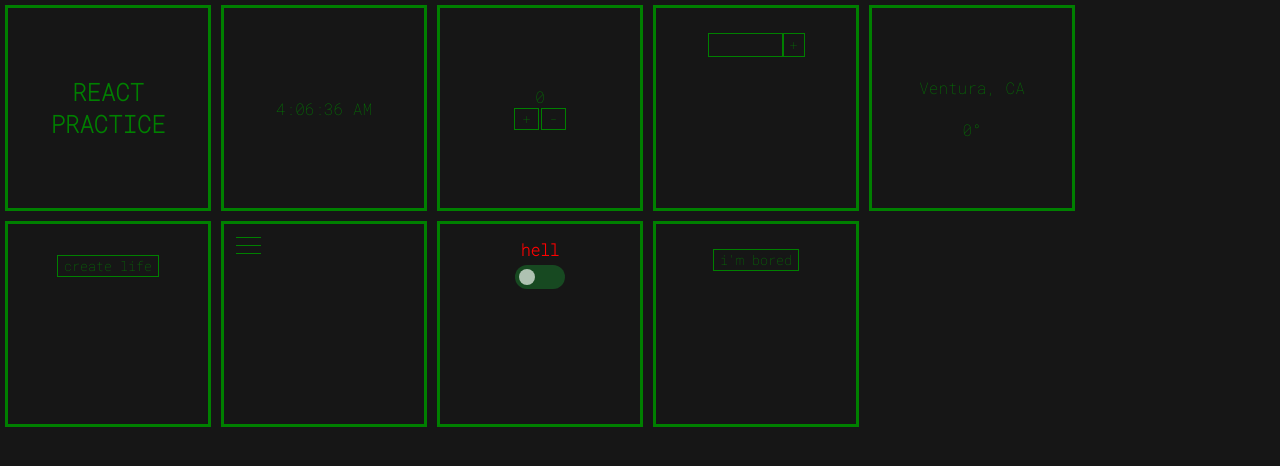
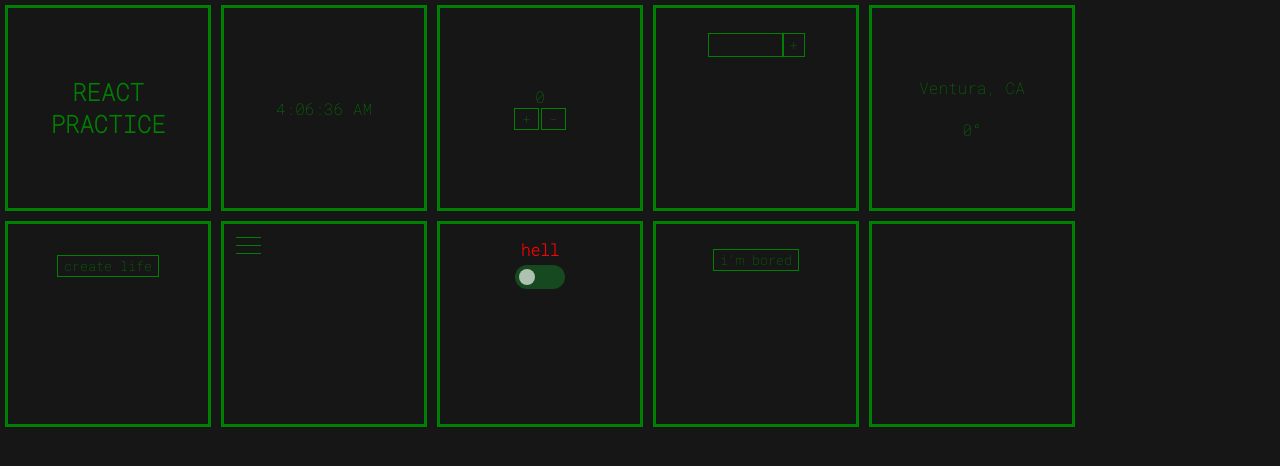
Before and after one commit to kevinduran/react_practice, a React (Create React App) app in the folder testing/: page / in a window 1280 px wide. Shown: the top 466 px of the page. Built offline with nearby package versions, Linux system fonts and the light colour scheme; no server answers.

Commit message:
testing....

```diff
--- a/testing/src/App.js
+++ b/testing/src/App.js
@@ -9,7 +9,7 @@ import Person from './Person.js'
 import Hamburger from './Hamburger'
 import Dark from './Dark'
 import Bored from './Bored'
-
+import Birthday from  './Birthday/Birthday'
 export default function App() {
 
 
@@ -24,6 +24,7 @@ export default function App() {
             <Hamburger/>
             <Dark/>
             <Bored/>
+            <Birthday />
         </div>
     )
 
--- /dev/null
+++ b/testing/src/Birthday/Birthday.js
@@ -0,0 +1,11 @@
+import React from 'react'
+import birthdayData from './birthdayData'
+
+
+export default function Birthday() {
+    return (
+        <div className="bigBoy">
+            {birthdayData.map(key => {console.log(key)})}
+        </div>
+    )
+}
--- /dev/null
+++ b/testing/src/Birthday/birthdayData.js
@@ -0,0 +1,32 @@
+export default  [
+            {
+                id:1,
+                name:"kevin",
+                age: 30
+            },
+            {
+                id:1,
+                name:"joe",
+                age: 31
+            },
+            {
+                id:1,
+                name:"kim",
+                age: 27
+            },
+            {
+                id:1,
+                name:"james",
+                age: 7
+            },
+            {
+                id:1,
+                name:"becky",
+                age: 52
+            },
+            {
+                id:1,
+                name:"beto",
+                age: 55
+            }
+        ]
--- a/testing/src/Dark.js
+++ b/testing/src/Dark.js
@@ -1,5 +1,5 @@
 import React,{useState} from 'react'
-import logo from './hell.gif'
+import logo from './assets/hell.gif'
 
 export default function Darks() {
 
```
Also changed, not shown: testing/src/assets/hell.gif (renamed from testing/src/hell.gif).
